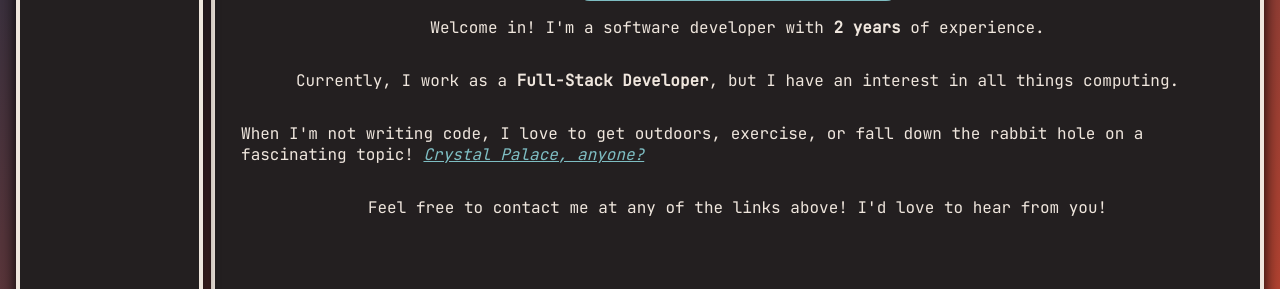
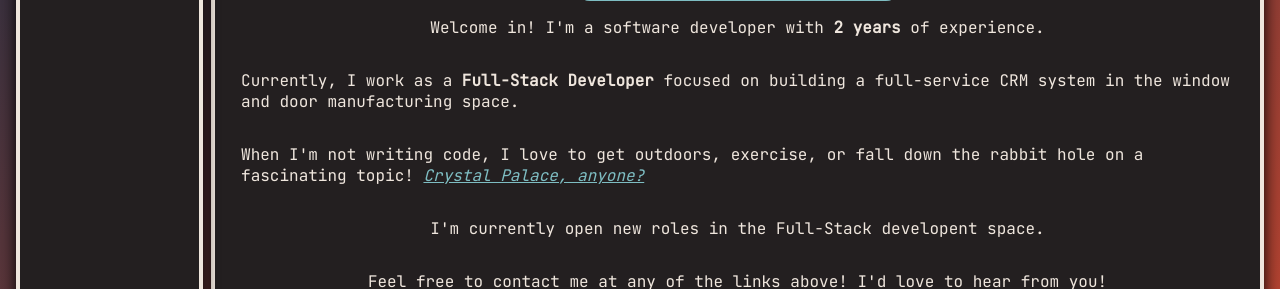
Before and after one commit to Vespertine112/Cabin, a SvelteKit app: page / in a window 1280 px wide. Shown: the part 430-719 px from the top of the page. Built offline with nearby package versions, Linux system fonts and the light colour scheme; no server answers; grey boxes are pictures that could not be loaded; a web font is replaced by a local one.

Commit message:
Fixed gramatical errors

```diff
--- a/src/routes/+page.svelte
+++ b/src/routes/+page.svelte
@@ -94,11 +94,13 @@
         </div>
 
         <p class="p-line" in:fly={{x:100, duration:2000}}>Welcome in! I'm a software developer with <strong>{(new Date().getFullYear()) - 2022} years</strong> of experience.</p>
-        <p class="p-line" in:fly={{x:-100, duration:2000}}>Currently, I work as a <strong>Full-Stack Developer</strong>, but I have an interest in all things computing. </p>
+        <p class="p-line" in:fly={{x:-100, duration:2000}}>Currently, I work as a <strong>Full-Stack Developer</strong> focused on building
+		a full-service CRM system in the window and door manufacturing space.</p>
         <p class="p-line" in:fly={{x:100, duration:2000}}>When I'm not writing code, I love to get outdoors, exercise, or fall down the rabbit hole on a fascinating topic!
             <i><a class="links" href="https://en.wikipedia.org/wiki/The_Crystal_Palace" target="_blank">Crystal Palace, anyone?</a></i>
         </p>
-        <p class="p-line" in:fly={{x:-100, duration:2000}}>Feel free to contact me at any of the links above! I'd love to hear from you!</p>
+		<p class="p-line" in:fly={{x:-100, duration:2000}}>I'm currently open new roles in the Full-Stack developent space.</p>
+        <p class="p-line" in:fly={{x:100, duration:2000}}>Feel free to contact me at any of the links above! I'd love to hear from you!</p>
 
         <div class="quoteBlock">
             <i>{quote.content} - <a href={author.url} class="links" use:tooltip={{content: author.bio, theme:"material", placement:"top" }} target="_blank">{quote.author}</a></i>
--- a/src/routes/about/+page.svelte
+++ b/src/routes/about/+page.svelte
@@ -145,8 +145,9 @@
 
             <div class="aboutContainer">
                 <p class="p-line" in:fly={{x:100, duration:2000}} >I'm currently a software developer with {(new Date().getFullYear() - 2022)} years of professional experience, and many more in the learning phases.</p>
-                <p class="p-line" in:fly={{x:-100, duration:2000}} >I graduated from Utah State University in with a bachelors in Computer Science and a Mathematics minor.</p>
-                <p class="p-line" in:fly={{x:100, duration:2000}} >I love to tinker and learn new technologies, with a current penchant for split ortholinear keyboards, like my Corne!</p>
+                <p class="p-line" in:fly={{x:-100, duration:2000}} >I graduated from Utah State University with a B.S Computer Science and a Mathematics minor.</p>
+                <p class="p-line" in:fly={{x:100, duration:2000}} >I love to tinker and learn new technologies, with a current penchant for split ortholinear
+				keyboards, like my <a class="links" href="https://github.com/foostan/crkbd">Corne</a>!</p>
 
 				<img src="images/about/corne.jpg" alt="" class="cardWrapper corne">
 
--- a/src/routes/experience/+page.svelte
+++ b/src/routes/experience/+page.svelte
@@ -136,7 +136,7 @@
             jobTitle: "Software Engineering Intern",
             technologies: "Python, Powershell, Bash",
             elapsedTime: "May 2021 - May 2022",
-            description: "During my tenure at the SEI, I worked on many projects enhancing operational efficiency through the development and design of inventory tracking scripts. These scripts were core functionality in monitoring the allocation of internal technology assets to employees, ensuring streamlined tracking processes. Additionally, I actively collaborated on, constructued, and contributed to the implementation of numerous RMM (Remote Monitoring and Management) scripts. This involvement extended to managing assets and collecting remote data, showcasing my commitment to optimizing resource utilization. I demonstrated proficiency in automation by creating various helper scripts.",
+            description: "During my tenure at SEI, I worked on many projects enhancing operational efficiency through the development and design of inventory tracking scripts. These scripts were core functionality in monitoring the allocation of internal technology assets to employees, ensuring streamlined tracking processes. Additionally, I actively collaborated on, constructued, and contributed to the implementation of numerous RMM (Remote Monitoring and Management) scripts. This involvement extended to managing assets and collecting remote data, showcasing my commitment to optimizing resource utilization. I demonstrated proficiency in automation by creating various helper scripts.",
             listNotes: [
                 // "Built and designed inventory tracking scripts to track the internal technology assets allocated to employees.",
                 // "Collaborated on, and assisted with implementation of many RMM scripts used to manage assets & gather remote data.",
--- a/src/routes/projects/+page.svelte
+++ b/src/routes/projects/+page.svelte
@@ -147,7 +147,7 @@
           "/images/projects/frap3.png",
           "/images/projects/frap4.png"
         ],
-        description: "Lead a team of student engineers to build a custom complete web application for a frappuccino shop. Developed and designed user account management through Firebase Auth, including many OAuth providers, and its interpolation in MongoDB. Helped architect and implement the ordering user flow in both the back-end and front-end, to create a streamlined experience and allow for order add-ons."
+        description: "Led a team of student engineers to build a custom complete web application for a frappuccino shop. Developed and designed user account management through Firebase Auth, including many OAuth providers, and its interpolation in MongoDB. Helped architect and implement the ordering user flow in both the back-end and front-end, to create a streamlined experience and allow for order add-ons."
       },
       {
         name: "High Performance Viewshed Computation",
```
